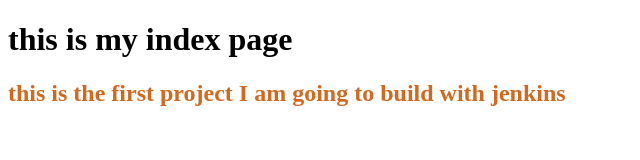
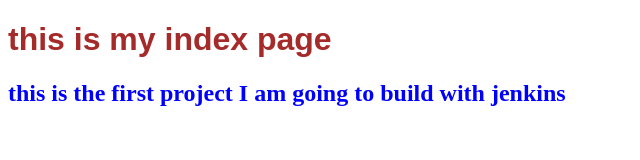
Before and after one commit to Mayur1802/html-demo-01, a plain HTML site: page index.html in a window 1280 px wide. Shown: the whole page, without its empty margins (0-640 px from the left). Drawn offline with Linux system fonts and the light colour scheme.

Commit message:
changed h1 color

```diff
--- a/index.html
+++ b/index.html
@@ -8,8 +8,12 @@
 
     <style>
     h2{
-        color: chocolate;
+         color: blue;
 
+    }
+    h1{
+        color: brown;
+        font-family: Arial, Helvetica, sans-serif;
     }
     </style>
 </head>
```
